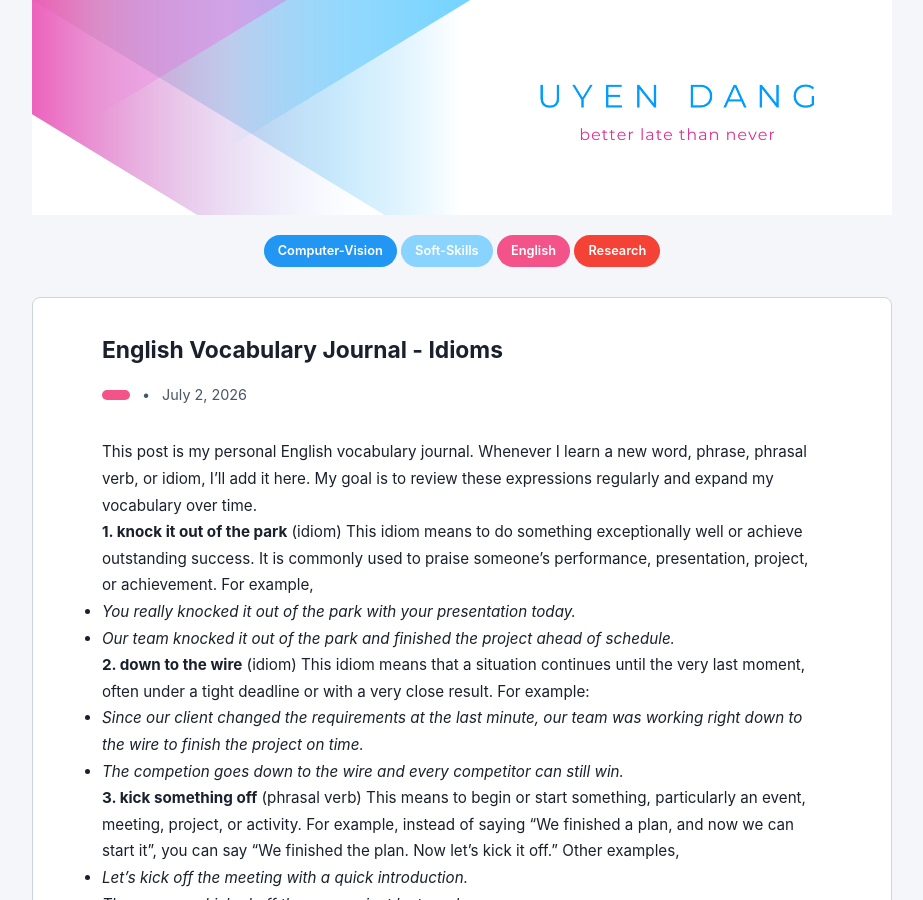
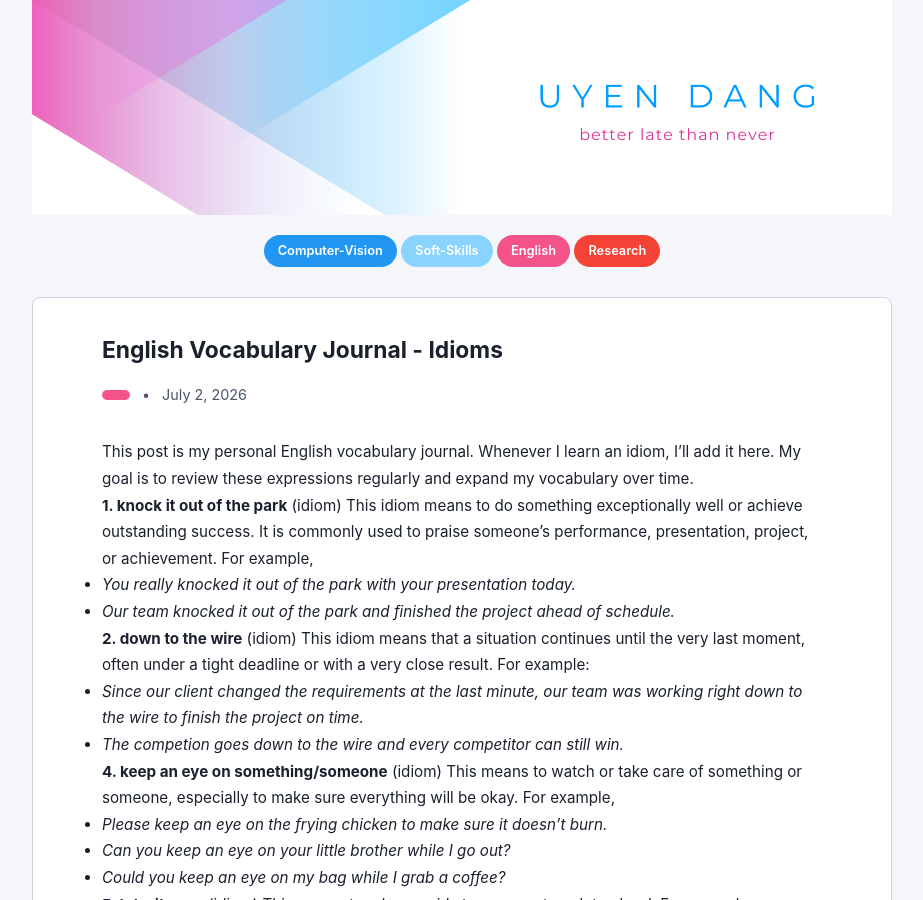
Before and after one commit to DangLeUyen/blog, a Jekyll site: the page built from _posts/2026-07-02-ELVocab.md, in a window 1280 px wide and 900 px high. Shown: the whole window, without its empty margins (178-1101 px from the left). Built offline with Jekyll 4.4.1, drawn with Linux system fonts in a browser that asks for light colours; some of the changed text lies outside the part shown.

Commit message:
Update 2026-07-02-ELVocab.md

```diff
--- a/_posts/2026-07-02-ELVocab.md
+++ b/_posts/2026-07-02-ELVocab.md
@@ -5,7 +5,7 @@ date: 2026-07-02
 categories: English
 ---
 
-This post is my personal English vocabulary journal. Whenever I learn a new word, phrase, phrasal verb, or idiom, I'll add it here. My goal is to review these expressions regularly and expand my vocabulary over time.
+This post is my personal English vocabulary journal. Whenever I learn an idiom, I'll add it here. My goal is to review these expressions regularly and expand my vocabulary over time.
 
 <!--more-->
 
@@ -21,13 +21,6 @@ For example:
 
 - *Since our client changed the requirements at the last minute, our team was working right down to the wire to finish the project on time.*
 - *The competion goes down to the wire and every competitor can still win.*
-
-**3. kick something off** (phrasal verb)
-This means to begin or start something, particularly an event, meeting, project, or activity. For example, instead of saying "We finished a plan, and now we can start it", you can say "We finished the plan. Now let's kick it off."
-Other examples,
-- *Let's kick off the meeting with a quick introduction.*
-- *The company kicked off the new project last week.*
-- *The football season kicks off in August.*
 
 **4. keep an eye on something/someone** (idiom)
 This means to watch or take care of something or someone, especially to make sure everything will be okay. For example,
```
